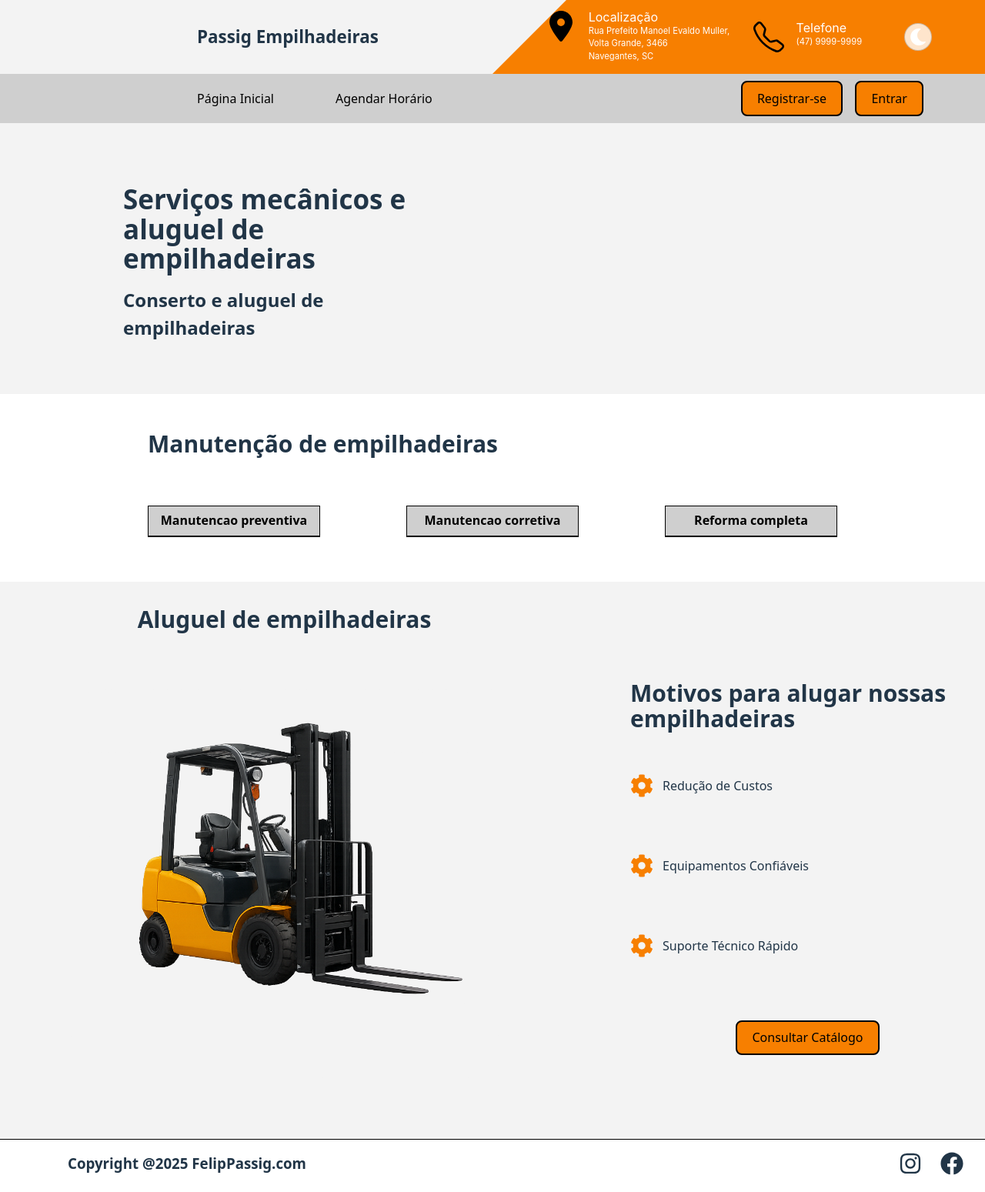
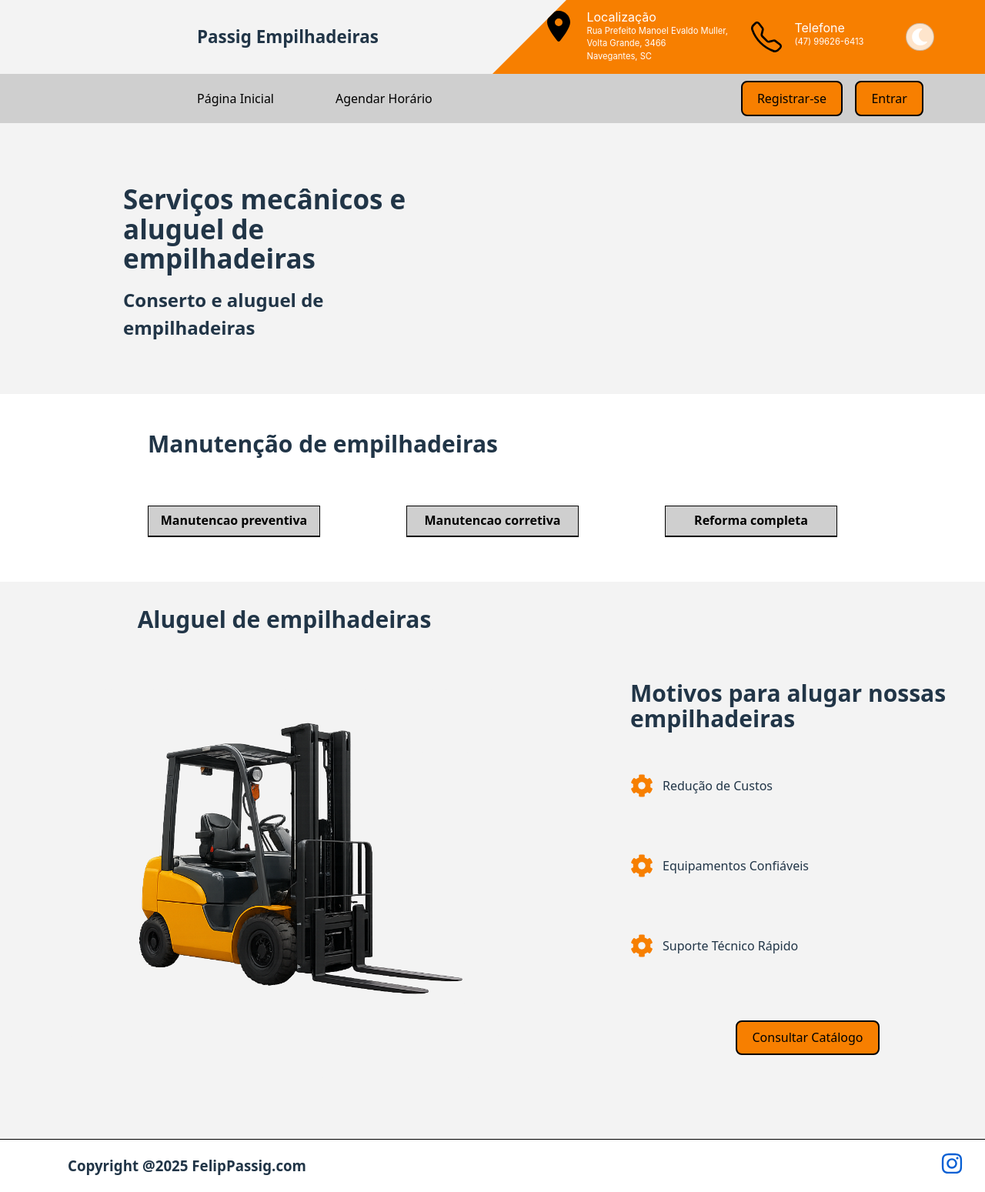
Before and after one commit to joaoMarceloDelfino/Passig-Empilhadeiras-Frontend, a React (Vite) app: page / in a window 1280 px wide. Shown: the whole page at 77% size. Built offline with nearby package versions, Linux system fonts and the light colour scheme; no server answers; a web font is replaced by a local one.

Commit message:
adicionado numero whats, removido face e colocado link insta

```diff
--- a/src/components/Footer/Footer.jsx
+++ b/src/components/Footer/Footer.jsx
@@ -1,5 +1,5 @@
 import styles from "./footer.module.css"
-import { FaInstagram, FaFacebook } from "react-icons/fa"
+import { FaInstagram } from "react-icons/fa"
 
 function Footer(){
     return(
@@ -7,8 +7,14 @@ function Footer(){
             <span className={styles.topRow}>
                 <h3>Copyright @2025 FelipPassig.com</h3>
                 <span className={styles.socialMediaIcons}>
+
+                     <a
+                        href="https://www.instagram.com/pssempilhadeiras/"
+                        target="_blank"
+                        rel="noopener noreferrer"
+                    >
                     <FaInstagram size={30} className={`${styles.socialMediaIcon} ${styles.instagramIcon}`}/>
-                    <FaFacebook size={30} className={`${styles.socialMediaIcon} ${styles.facebookIcon}`}/>
+                    </a>
                 </span>
             </span>
         </div>
--- a/src/components/Header/Header.jsx
+++ b/src/components/Header/Header.jsx
@@ -40,7 +40,7 @@ function Header(){
                 <InfoCard
                     icon={<BsTelephone size={40} color="#000"/>}
                     title="Telefone"
-                    text="(47) 9999-9999"
+                    text="(47) 99626-6413"
                 />
 
                 <button
```
